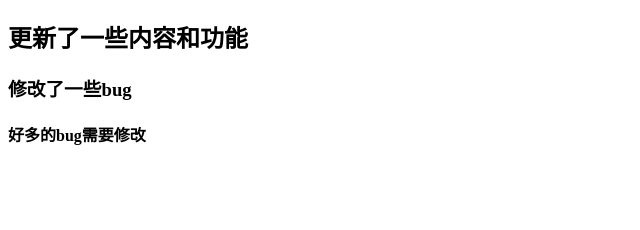
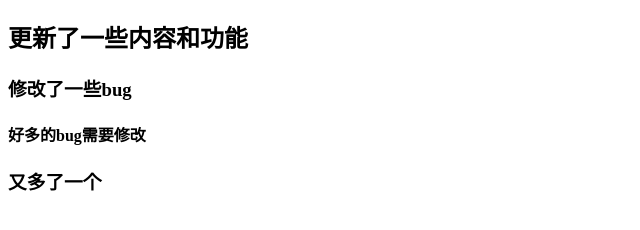
Before and after one commit to ql17774641928/git_demo, a plain HTML site: page index.html in a window 1280 px wide. Shown: the part 194-424 px from the top of the page, without its empty margins (0-640 px from the left). Drawn offline with Linux system fonts and the light colour scheme.

Commit message:
修改bug3

```diff
--- a/index.html
+++ b/index.html
@@ -12,5 +12,6 @@
     <h2>更新了一些内容和功能</h2>
     <h3>修改了一些bug</h3>
     <h4>好多的bug需要修改</h4>
+    <h3>又多了一个</h3>
 </body>
 </html>
```
